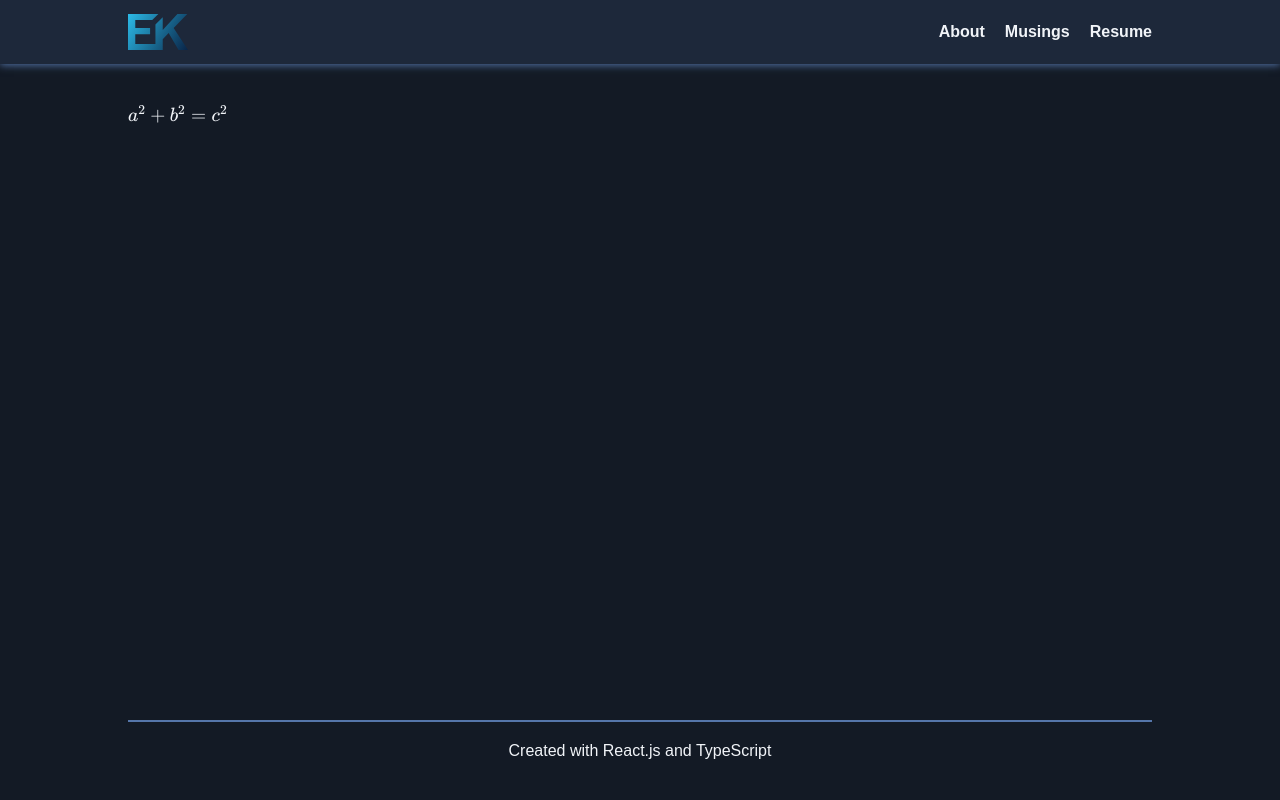
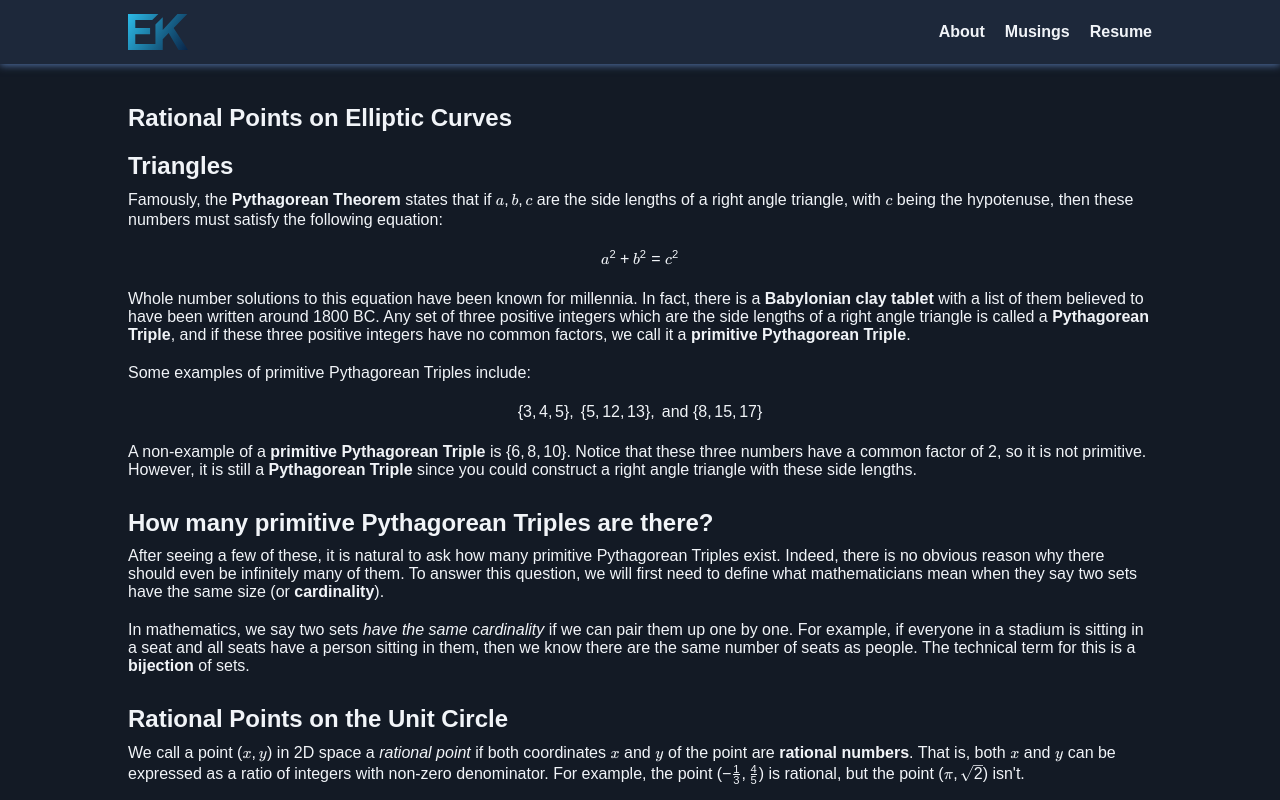
Before and after one commit to ethankarpeles/personal-website, a React (Vite) app: page /#/musings/rational-points-on-elliptic-curves in a window 1280 px wide. Shown: the top 800 px of the page. Built offline with nearby package versions, Linux system fonts and the light colour scheme.

Commit message:
Refactor Latex, add article

```diff
--- /dev/null
+++ b/src/components/Latex/Latex.module.css
@@ -0,0 +1,3 @@
+.latexdiv {
+    margin: var(--small-space) 0;
+}
--- a/src/components/Latex.tsx
+++ b/src/components/Latex/Latex.tsx
@@ -1,12 +1,14 @@
 import { useEffect, useRef } from "react";
 import katex from "katex";
+import styles from './Latex.module.css';
 
 type LatexProps = {
     math: string;
     display?: boolean;
+    center?: boolean;
 };
 
-export default function Latex({ math, display = false }: LatexProps) {
+export default function Latex({ math, display = false, center = false }: LatexProps) {
     const ref = useRef<HTMLSpanElement | null>(null);
 
     useEffect(() => {
@@ -18,5 +20,11 @@ export default function Latex({ math, display = false }: LatexProps) {
         });
     }, [math, display]);
 
-    return <span ref={ref} />;
+    return center ? (
+        <div style={{ textAlign: "center" }} className={styles.latexdiv}>
+            <span ref={ref} />
+        </div>
+    ) : (
+        <span ref={ref} />
+    );
 }
--- a/src/components/Navbar/Navbar.module.css
+++ b/src/components/Navbar/Navbar.module.css
@@ -10,6 +10,7 @@
     display: flex;
     justify-content: space-between;
     align-items: center;
+    z-index: 50;
 
     width: 100%;
     height: var(--navbar-height);
--- a/src/pages/Musings/RationalPointsOnEllipticCurves.tsx
+++ b/src/pages/Musings/RationalPointsOnEllipticCurves.tsx
@@ -1,5 +1,44 @@
-import Latex from '@components/Latex.tsx'
+import Latex from '@components/Latex/Latex.tsx';
 
 export default function RationalPointsOnEllipticCurves() {
-    return <Latex math='a^2 + b^2 = c^2' />;
+    const PythagoreanTheorem = <a href='https://en.wikipedia.org/wiki/Pythagorean_theorem' target='_blank'>Pythagorean Theorem</a>
+    const PythagoreanTriple = <a href='https://en.wikipedia.org/wiki/Pythagorean_triple' target='_blank'>Pythagorean Triple</a>;
+    const PrimitivePythagoreanTriple = <a href='https://en.wikipedia.org/wiki/Pythagorean_triple' target='_blank'>primitive Pythagorean Triple</a>;
+
+    return <>
+        <h1>Rational Points on Elliptic Curves</h1>
+        <section>
+            <h2>Triangles</h2>
+            <p>Famously, the {PythagoreanTheorem} states that if <Latex math='a,b,c' /> are the side lengths of a right angle triangle, with <Latex math='c' /> being the hypotenuse, then these numbers must satisfy the following equation:</p>
+            <Latex math='a^2 + b^2 = c^2' center />
+
+            <p>Whole number solutions to this equation have been known for millennia. In fact, there is a <a href='https://en.wikipedia.org/wiki/Plimpton_322' target='_blank'>Babylonian clay tablet</a> with a list of them believed to have been written around 1800 BC. Any set of three positive integers which are the side lengths of a right angle triangle is called a {PythagoreanTriple}, and if these three positive integers have no common factors, we call it a {PrimitivePythagoreanTriple}.</p>
+
+            <p>Some examples of primitive Pythagorean Triples include:</p>
+            <Latex math='\{3, 4, 5\}, \ \{5, 12, 13\}, \text{ and } \{8, 15, 17\}' center />
+
+            <p>A non-example of a {PrimitivePythagoreanTriple} is <Latex math='\{6, 8, 10\}' />. Notice that these three numbers have a common factor of <Latex math='2' />, so it is not primitive. However, it is still a {PythagoreanTriple} since you could construct a right angle triangle with these side lengths.</p>
+        </section>
+
+        <section>
+            <h2>How many primitive Pythagorean Triples are there?</h2>
+
+            <p>After seeing a few of these, it is natural to ask how many primitive Pythagorean Triples exist. Indeed, there is no obvious reason why there should even be infinitely many of them. To answer this question, we will first need to define what mathematicians mean when they say two sets have the same size (or <a href='https://en.wikipedia.org/wiki/Cardinality' target='_blank'>cardinality</a>).</p>
+
+            <p>In mathematics, we say two sets <em>have the same cardinality</em> if we can pair them up one by one. For example, if everyone in a stadium is sitting in a seat and all seats have a person sitting in them, then we know there are the same number of seats as people. The technical term for this is a <a href='https://en.wikipedia.org/wiki/Bijection' target='_blank'>bijection</a> of sets.</p>
+        </section>
+
+        <section>
+            <h2>Rational Points on the Unit Circle</h2>
+
+            <p>We call a point <Latex math='(x, y)' /> in 2D space a <em>rational point</em> if both coordinates <Latex math='x \text{ and } y' /> of the point are <a href='https://en.wikipedia.org/wiki/Rational_number' target='_blank'>rational numbers</a>. That is, both <Latex math='x \text{ and } y' /> can be expressed as a ratio of integers with non-zero denominator. For example, the point <Latex math='(-\frac 1 3, \frac 4 5)' /> is rational, but the point <Latex math='(\pi, \sqrt 2)' /> isn't.</p>
+
+            <p>The unit circle is defined to be the circle of radius 1 centered at the origin with the equation <Latex math='x^2 + y^2 = 1' />.</p>
+        </section>
+
+        <section>
+            <h2>Claim: Same number of primitive Pythagorean Triples as Rational Points on the Unit Circle!</h2>
+            <p>If you think that <Latex math='a^2 + b^2 = c^2' /> and <Latex math='x^2 + y^2 = 1' /> have a similar structure, then you will be right, and this is not by coincidence!</p>
+        </section>
+    </>;
 }
--- a/src/routes/articles.ts
+++ b/src/routes/articles.ts
@@ -1,5 +1,5 @@
 import RationalPoints from "@pages/Musings/RationalPointsOnEllipticCurves";
 
 export const articles = [
-    { path: 'rational-points-on-elliptic-curves', title: 'Rational Points On Elliptic Curves', component: RationalPoints }
+    { path: 'rational-points-on-elliptic-curves', title: 'Rational Points on Elliptic Curves', component: RationalPoints }
 ];
--- a/src/styles/global.css
+++ b/src/styles/global.css
@@ -44,6 +44,11 @@ h5 {
     margin: 0;
 }
 
+p {
+    margin: var(--small-space) 0;
+    width: 100%;
+}
+
 article {
     display: flex;
     flex-direction: column;
@@ -58,6 +63,7 @@ section {
     display: flex;
     flex-wrap: wrap;
     flex-direction: row;
+    margin-top: var(--medium-space);
     align-items: center;
 }
 
@@ -73,7 +79,7 @@ iframe {
 }
 
 a {
-    font-weight: bold;
+    font-weight: bolder;
     text-decoration: none;
 }
 
@@ -81,3 +87,8 @@ a:hover {
     color: var(--color-accent);
     text-shadow: 0.5px 0.5px 1px var(--color-accent);
 }
+
+.katex {
+    font-family: var(--font-family-main) !important;
+    font-size: var(--regular-font-size) !important;
+}
```
